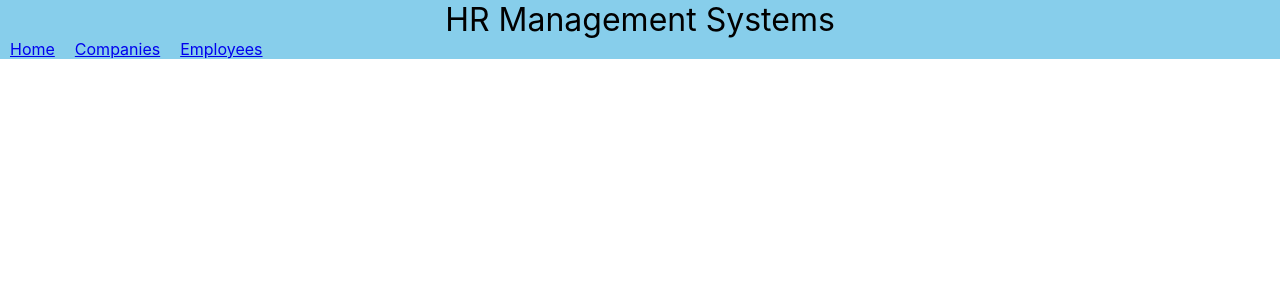
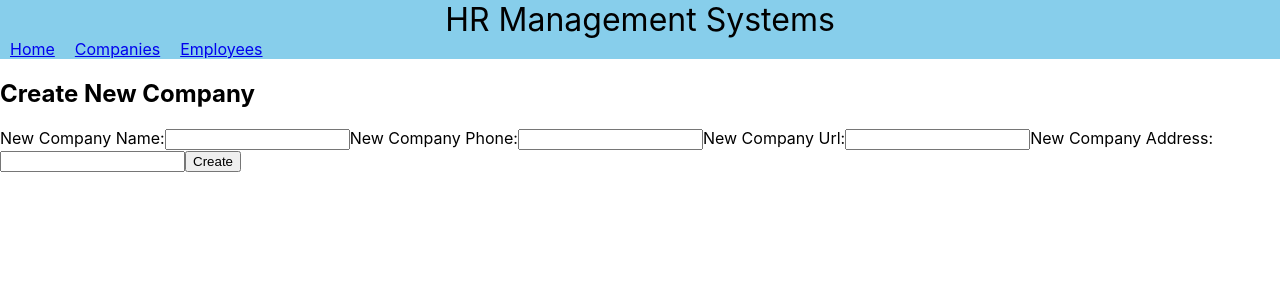
Before and after one commit to Aonmonomer/HR-Management-Systems, a React (Create React App) app in the folder hrm_systems/: page /createcompany in a window 1280 px wide. Shown: the top 300 px of the page. Built offline with nearby package versions, Linux system fonts and the light colour scheme; no server answers; the HTML template or start-up script is replaced by a standard one.

Commit message:
Added create company form

```diff
--- a/hrm_systems/src/App.js
+++ b/hrm_systems/src/App.js
@@ -6,6 +6,7 @@ import Home from './pages/Home'
 import Companies from './components/Companies'
 import { useState } from 'react'
 import CompanyDetails from './components/CompanyDetails'
+import CreateCompany from './components/CreateCompany'
 
 function App() {
   // const [companies, setCompanies] = useState['']
@@ -19,6 +20,7 @@ function App() {
           <Route path="/" element={<Home />} />
           <Route path="/companies" element={<Companies />} />
           <Route path="/companies/:id" element={<CompanyDetails />} />
+          <Route path="/createcompany" element={<CreateCompany />} />
         </Routes>
       </main>
     </div>
--- a/hrm_systems/src/components/Companies.jsx
+++ b/hrm_systems/src/components/Companies.jsx
@@ -24,6 +24,10 @@ const Companies = (props) => {
     navigate(`${company.id}`)
   }
 
+  const goToCreateCompany = () => {
+    navigate('/createcompany')
+  }
+
   return (
     <div className="company-grid">
       <h1>Companies in the system: </h1>
@@ -34,6 +38,7 @@ const Companies = (props) => {
           </div>
         ))}
       </div>
+      <button onClick={() => goToCreateCompany()}>Create new company</button>
       <Link to="/">Back</Link>
     </div>
   )
--- /dev/null
+++ b/hrm_systems/src/components/CreateCompany.jsx
@@ -0,0 +1,79 @@
+import { useState, useEffect } from 'react'
+import axios from 'axios'
+import { useNavigate } from 'react-router-dom'
+
+const CreateCompany = () => {
+  const [newCompanies, setNewCompanies] = useState([])
+  const initialState = {
+    companyName: '',
+    companyPhone: '',
+    companyUrl: '',
+    companyAddress: ''
+  }
+
+  const [formState, setFormState] = useState(initialState)
+
+  useEffect(() => {
+    const getNewCompanies = async () => {
+      try {
+        let res = await axios.get('http://localhost:3001/companies')
+        console.log(res.data)
+        setNewCompanies(res.data)
+      } catch (err) {
+        console.log(err)
+      }
+    }
+    getNewCompanies()
+  }, [])
+
+  const handleChange = (event) => {
+    setFormState({ ...formState, [event.target.id]: event.target.value })
+  }
+
+  const handleSubmit = async (event) => {
+    event.preventDefault()
+    // do something with the data in the component state
+    let res = await axios.post('http://localhost:3001/companies', formState)
+    console.log(res)
+    // clear the form
+    setFormState(initialState)
+  }
+
+  return (
+    <div>
+      <h2>Create New Company</h2>
+      <form onSubmit={handleSubmit}>
+        <label htmlFor="companyName">New Company Name:</label>
+        <input
+          type="text"
+          id="companyName"
+          onChange={handleChange}
+          value={formState.companyName}
+        />
+        <label htmlFor="companyPhone">New Company Phone:</label>
+        <input
+          type="text"
+          id="companyPhone"
+          onChange={handleChange}
+          value={formState.companyPhone}
+        />
+        <label htmlFor="companyUrl">New Company Url:</label>
+        <input
+          type="text"
+          id="companyUrl"
+          onChange={handleChange}
+          value={formState.companyUrl}
+        />
+        <label htmlFor="">New Company Address:</label>
+        <input
+          type="text"
+          id="companyAddress"
+          onChange={handleChange}
+          value={formState.companyAddress}
+        />
+        <button type="submit">Create</button>
+      </form>
+    </div>
+  )
+}
+export default CreateCompany
--- a/hrm_systems/src/pages/Home.js
+++ b/hrm_systems/src/pages/Home.js
@@ -1,6 +1,6 @@
 import img from '../assets/hrms6.jpeg'
 
 const Home = () => {
-  return <img src={img} />
+  return <img src={img} alt="HR Image" />
 }
 export default Home
```
Also changed, not shown: 1 other file (tests, documents, lock files or other folders).
